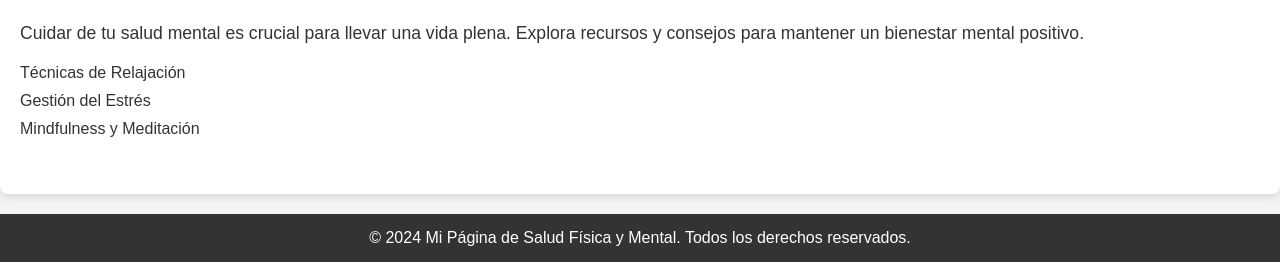
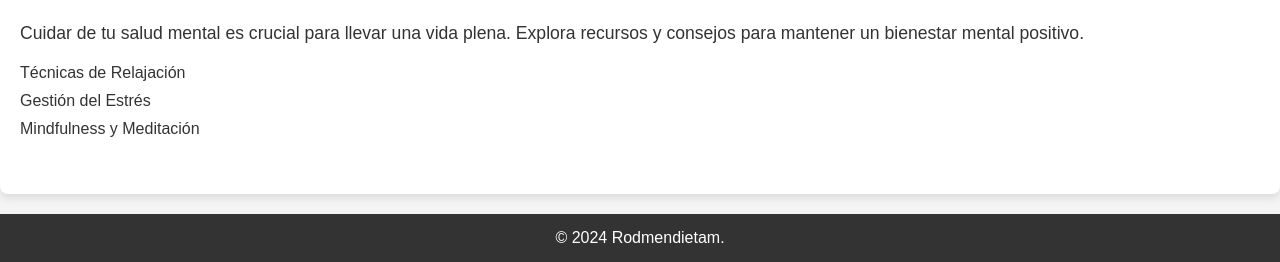
Before and after one commit to rodmendietam/MiPaginaWeb, a plain HTML site: page index.html in a window 1280 px wide. Shown: the part 1237-1499 px from the top of the page. Drawn offline with Linux system fonts and the light colour scheme.

Commit message:
Ultimo cambio añadido

```diff
--- a/index.html
+++ b/index.html
@@ -135,6 +135,7 @@
     <nav>
         <a href="#salud-fisica">Salud Física</a>
         <a href="#salud-mental">Salud Mental</a>
+        <a href="#regresar al inicio">Regresar al inicio</a>
     </nav>
 
     <section id="salud-fisica">
@@ -161,7 +162,7 @@
     </section>
 
     <footer>
-        <p>© 2024 Mi Página de Salud Física y Mental. Todos los derechos reservados.</p>
+        <p>© 2024 Rodmendietam.</p>
     </footer>
 
 </body>
```
Also changed, not shown: Regresar al inicio.html (added).
